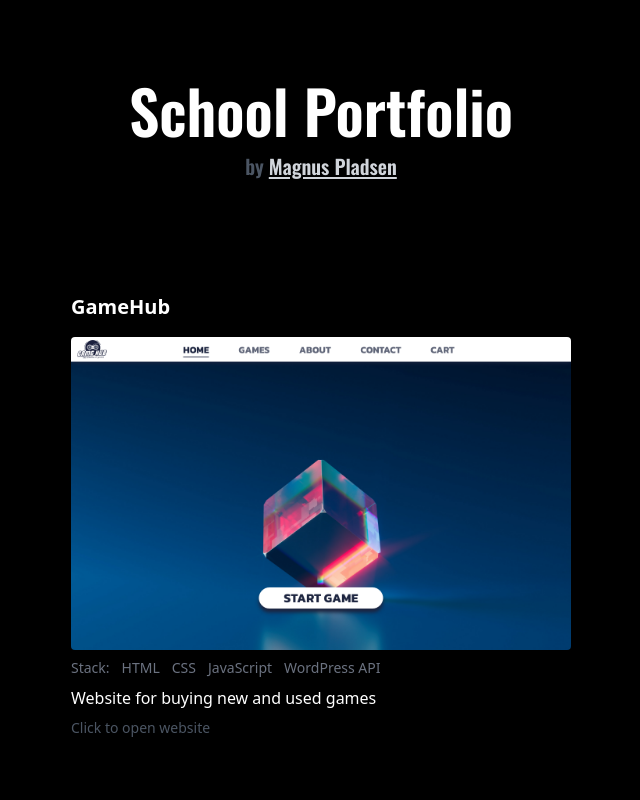
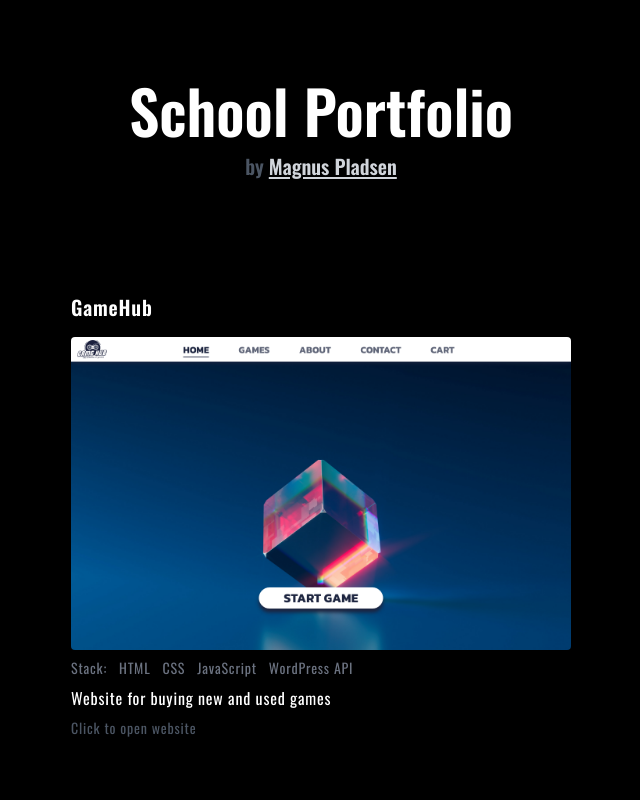
Before and after one commit to MagnusPladsen/Portfolio, a Next.js app: page / in a window 1280 px wide. Shown: the top 800 px of the page, without its empty margins (319-959 px from the left). Built offline with nearby package versions, Linux system fonts and the light colour scheme.

Commit message:
Updated font on site component

```diff
--- a/src/components/Site.component.tsx
+++ b/src/components/Site.component.tsx
@@ -18,7 +18,7 @@ export default function SiteComponent({ site }: { site: Site }) {
       className="rounded-xl py-8 px-8 border border-black group"
     >
       <Link href={site.url}>
-        <div key={site.name} className="flex flex-col gap-2 text-white">
+        <div key={site.name} className="font-header tracking-wider flex flex-col gap-2 text-white">
           <h2 className="pb-2 text-xl font-bold ">{site.name}</h2>
           <Image
             src={site.image}
```
